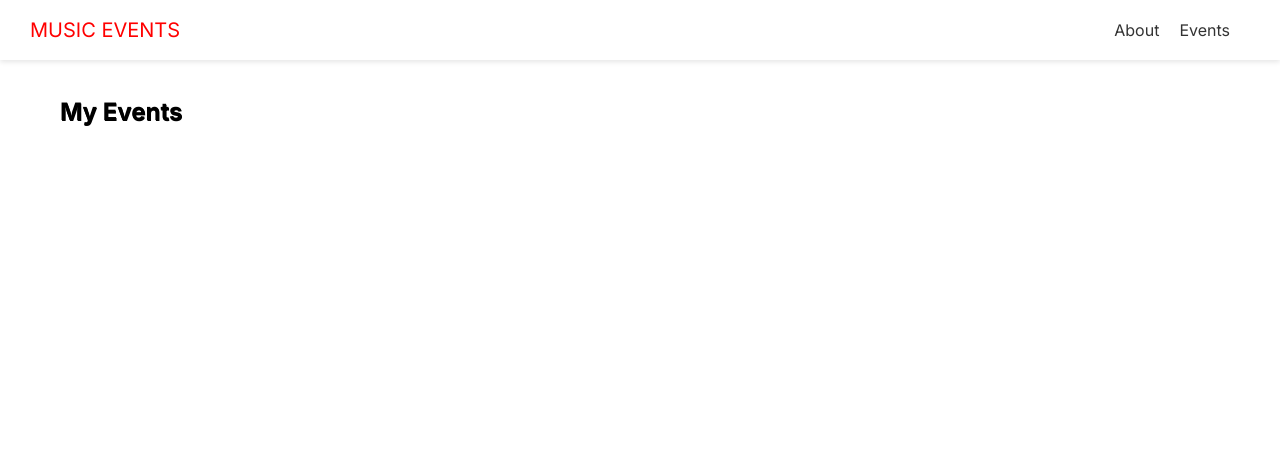
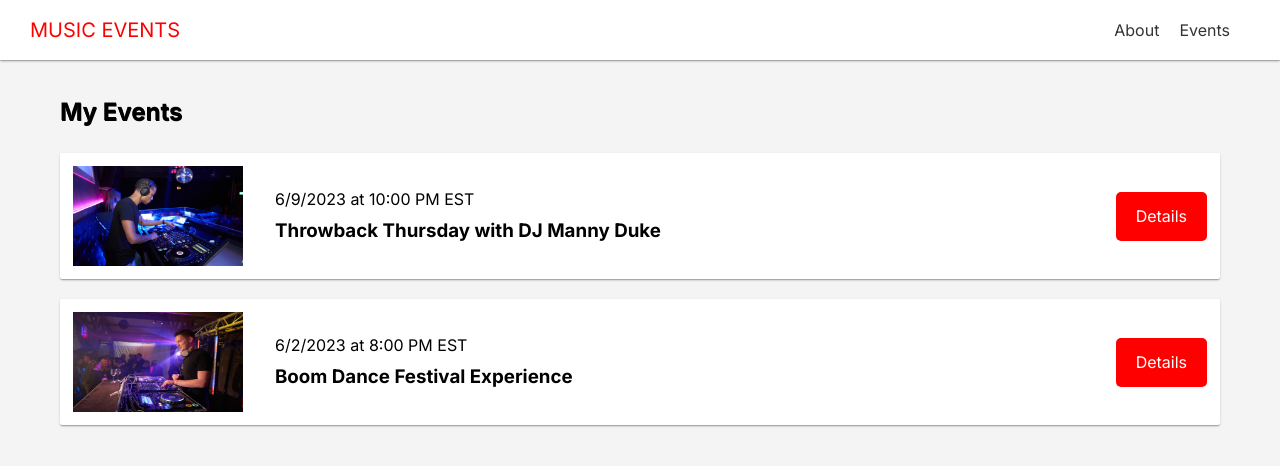
Before and after one commit to Reny8/Music-Event-Website, a Next.js app in the folder frontend/: page /events in a window 1280 px wide. Shown: the top 466 px of the page. Built offline with nearby package versions, Linux system fonts and the light colour scheme.

Commit message:
Add eventitem component + display dummy data for the events page

```diff
--- a/frontend/jsconfig.json
+++ b/frontend/jsconfig.json
@@ -4,6 +4,7 @@
       "@/*": ["./src/*"],
       "@/components/*": ["./src/components/*"],
       "@/styles/*": ["./src/app/styles/*"],
+      "@/images/*": ["./public/images/*"],
     }
   }
 }
--- a/frontend/src/app/events/page.js
+++ b/frontend/src/app/events/page.js
@@ -1,8 +1,40 @@
-import styles from "@/styles/page.module.css";
+'use client'
+import EventItem from "@/components/EventItem";
+import pageStyles from "@/styles/page.module.css";
+import { useState } from "react";
 export default function EventsPage() {
+  const [events, setEvents] = useState([
+    {
+      id: 1,
+      name: "Throwback Thursday with DJ Manny Duke",
+      slug: "throwback-thursday-with-dj-manny-duke",
+      venue: "Horizon Club",
+      address: "919 3rd Ave, New York, New York (NY), 10022",
+      performers: "DJ Manny Duke",
+      date: "June 09, 2023",
+      time: "10:00 PM EST",
+      description: "Featuring deep cuts, party anthems and remixes nostalgic songs from two of the best decades of music. 90s and 2000s Hip Hop, R&B, Pop, Dance, Rock, Reggae, Reggaeton, Soca, Latin, and more.",
+      image: "/sample/event1.jpg"
+  },
+  {
+      id: 2,
+      name: "Boom Dance Festival Experience",
+      slug: "boom-dance-festival-experience",
+      venue: "Blackjacks",
+      address: "966 Lexington Ave, New York, New York (NY), 10021",
+      performers: "DJ LUCK & MC NEAT, NICKY BLACKMARKET, RATPACK",
+      date: "June 02, 2023",
+      time: "8:00 PM EST",
+      description: "It's looking more and more like we will be seeing events return in the summer! To celebrate this we are arranging a festival experience to say good bye to lock down! We will also be celebrating the fact Zoom Dance is one year old!",
+      image: "/sample/event2.jpg"
+  }
+  ])
   return (
-    <section className={styles.container}>
+    <section className={pageStyles.container}>
       <h1>My Events</h1>
+      {events.map(evt => {
+        return <EventItem key={evt.id} evt={evt} />
+      })}
     </section>
   )
 }
--- /dev/null
+++ b/frontend/src/app/styles/component.module.css
@@ -0,0 +1,22 @@
+.card {
+  display: flex;
+  justify-content: space-between;
+  align-items: center;
+  margin: 20px 0;
+  padding: 13px;
+  box-shadow: rgba(0, 0, 0, 0.2) 0px 2px 2px -1px,
+    rgba(0, 0, 0, 0.14) 0px 1px 1px 0px, rgba(0, 0, 0, 0.12) 0px 1px 3px 0px;
+  background-color: white;
+  border-radius: 2px
+}
+.start {
+  display: flex;
+  align-items: center;
+  gap: 2rem;
+}
+@media (max-width: 600px) {
+  .event {
+    flex-direction: column;
+    text-align: center;
+  }
+}
--- a/frontend/src/app/styles/globals.css
+++ b/frontend/src/app/styles/globals.css
@@ -10,6 +10,7 @@ html,
 body {
   font-family: "Poppins", sans-serif;
   line-height: 1.8;
+  background-color: #f4f4f4;
 }
 
 a {
@@ -35,7 +36,9 @@ h1 {
   border: 0;
   border-radius: 5px;
 }
-
+.btn a {
+  color: #fff;
+}
 .btn:hover {
   opacity: 0.9;
 }
--- a/frontend/src/app/styles/header.module.css
+++ b/frontend/src/app/styles/header.module.css
@@ -6,7 +6,8 @@
   color: #333;
   height: 60px;
   padding: 0 30px;
-  box-shadow: 0 2px 5px rgba(0, 0, 0, 0.1);
+  box-shadow: rgba(0, 0, 0, 0.2) 0px 2px 2px -1px,
+    rgba(0, 0, 0, 0.14) 0px 1px 1px 0px, rgba(0, 0, 0, 0.12) 0px 1px 3px 0px;
 }
 
 .header a {
--- a/frontend/src/app/styles/page.module.css
+++ b/frontend/src/app/styles/page.module.css
@@ -1,7 +1,6 @@
 .container,
 .center-container {
   margin: 30px 60px;
-  max-width: 960px;
 }
 
 .center-container {
--- /dev/null
+++ b/frontend/src/components/EventItem.js
@@ -0,0 +1,23 @@
+import Image from "next/image";
+import Link from "next/link";
+import Default from "@/images/event-default.png";
+import styles from "@/styles/component.module.css";
+export default function EventItem({ evt }) {
+  return (
+    <div className={styles.card}>
+      <div className={styles.start}>
+        <Image src={evt.image ? evt.image : Default} width={170} height={100} />
+        <div>
+          <span>
+            {new Date(evt.date).toLocaleDateString("en-US")} at {evt.time}
+          </span>
+          <h3>{evt.name}</h3>
+        </div>
+      </div>
+
+      <div className="btn">
+        <Link href={`/events/${evt.slug}`}>Details</Link>
+      </div>
+    </div>
+  );
+}
```
